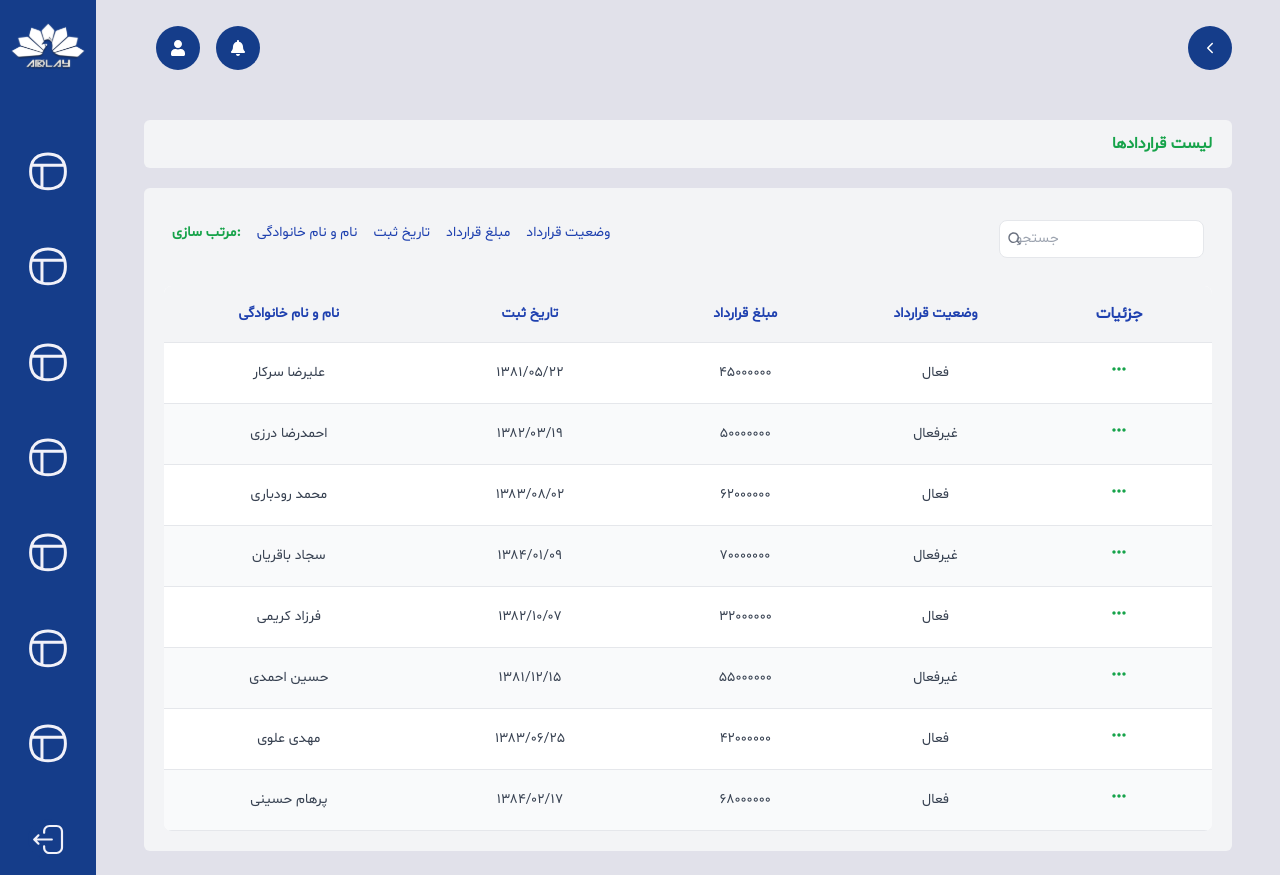
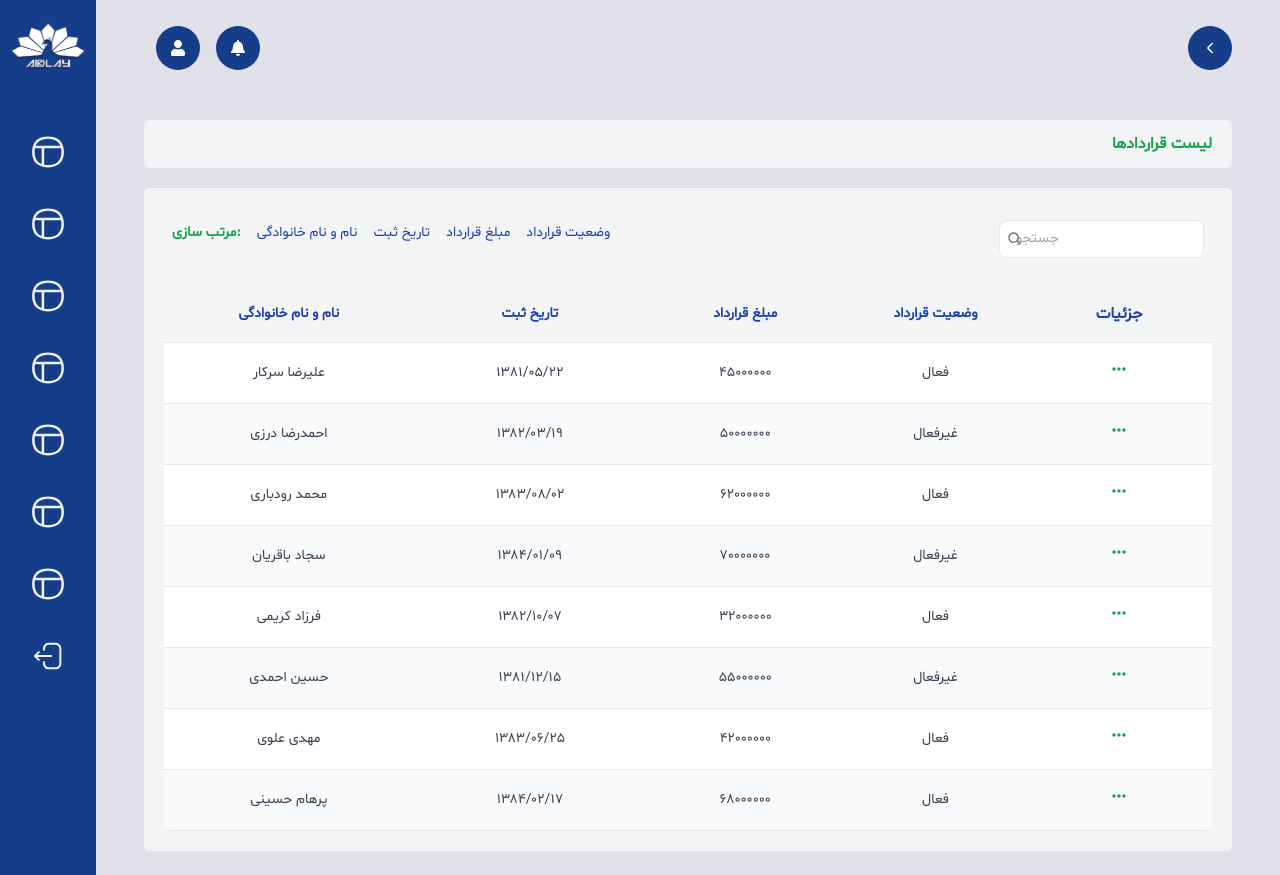
Before and after one commit to alirezzasarkar/customer-management-software, a React app: page /dashboard in a window 1280 px wide. Built offline with nearby package versions, Linux system fonts and the light colour scheme; the HTML template or start-up script is replaced by a standard one.

Commit message:
fix: Sidebar.jsx

```diff
--- a/src/Components/Common/Sidebar.jsx
+++ b/src/Components/Common/Sidebar.jsx
@@ -3,7 +3,7 @@ import SidebarItem from "./SidebarItem";
 
 const Sidebar = () => {
   return (
-    <div className="h-auto w-24 bg-customBlue flex flex-col space-y-10 justify-between items-center py-4">
+    <div className="h-auto w-24 bg-customBlue flex flex-col space-y-10 items-center py-4">
       <img src="/src/Assets/Icons/AdklayLogo.svg" alt="" className="mb-4" />
       <SidebarItem
         to="/"
--- a/src/Components/Common/SidebarItem.jsx
+++ b/src/Components/Common/SidebarItem.jsx
@@ -9,7 +9,7 @@ const SidebarItem = ({ to, icon, label }) => {
       to={to}
       onMouseEnter={() => setHovered(true)}
       onMouseLeave={() => setHovered(false)}
-      className="text-white w-10 h-10 rounded-full bg-customBlue hover:bg-blue-800 flex items-center justify-center relative"
+      className="text-white w-8 h-8 rounded-full bg-customBlue hover:bg-blue-800 flex items-center justify-center relative"
     >
       <img src={icon} alt={label} />
       {hovered && (
--- a/src/Components/Layout/Layout.jsx
+++ b/src/Components/Layout/Layout.jsx
@@ -3,11 +3,9 @@ import Sidebar from "../Common/Sidebar";
 import Navbar from "../Common/Navbar";
 
 const Layout = ({ children }) => {
-  const [isSidebarOpen, setIsSidebarOpen] = useState(true);
-
   return (
     <div className="flex bg-dashboard min-h-screen flex-row rtl">
-      <Sidebar isOpen={isSidebarOpen} />
+      <Sidebar />
       <div className="flex-1 flex flex-col">
         <Navbar toggleSidebar={() => setIsSidebarOpen(!isSidebarOpen)} />
         <main className="flex-1 p-6 text-right overflow-y-auto">
```
